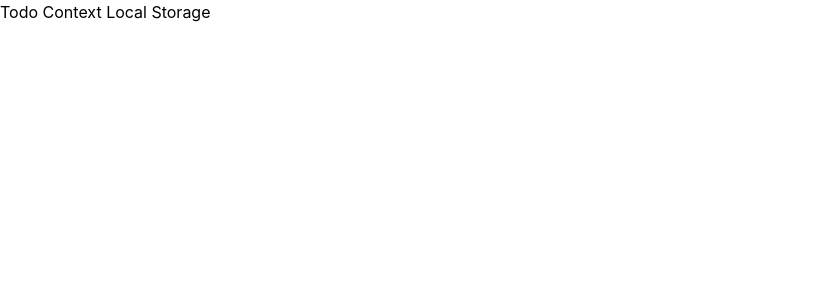
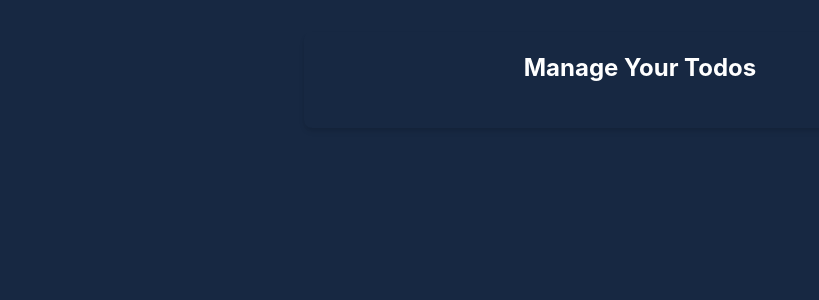
Before and after one commit to AakifCodes/react-js, a React (Vite) app in the folder 09TodoContextLocalStorage/: page / in a window 1280 px wide. Shown: the top 300 px of the page, without its empty margins (0-819 px from the left). Built offline with nearby package versions, Linux system fonts and the light colour scheme.

Commit message:
App.js UI

```diff
--- a/09TodoContextLocalStorage/src/App.jsx
+++ b/09TodoContextLocalStorage/src/App.jsx
@@ -3,9 +3,17 @@ import './App.css'
 function App() {
 
   return (
-    <>
-      <h1>Todo Context Local Storage</h1>
-    </>
+    <div className="bg-[#172842] min-h-screen py-8">
+                <div className="w-full max-w-2xl mx-auto shadow-md rounded-lg px-4 py-3 text-white">
+                    <h1 className="text-2xl font-bold text-center mb-8 mt-2">Manage Your Todos</h1>
+                    <div className="mb-4">
+                        {/* Todo form goes here */}
+                    </div>
+                    <div className="flex flex-wrap gap-y-3">
+                        {/*Loop and Add TodoItem here */}
+                    </div>
+                </div>
+            </div>
   )
 }
 
--- /dev/null
+++ b/09TodoContextLocalStorage/src/context/index.js
@@ -0,0 +1 @@
+export { TodoContext, useTodo, Todoprovider } from "./TodoContext"
```
